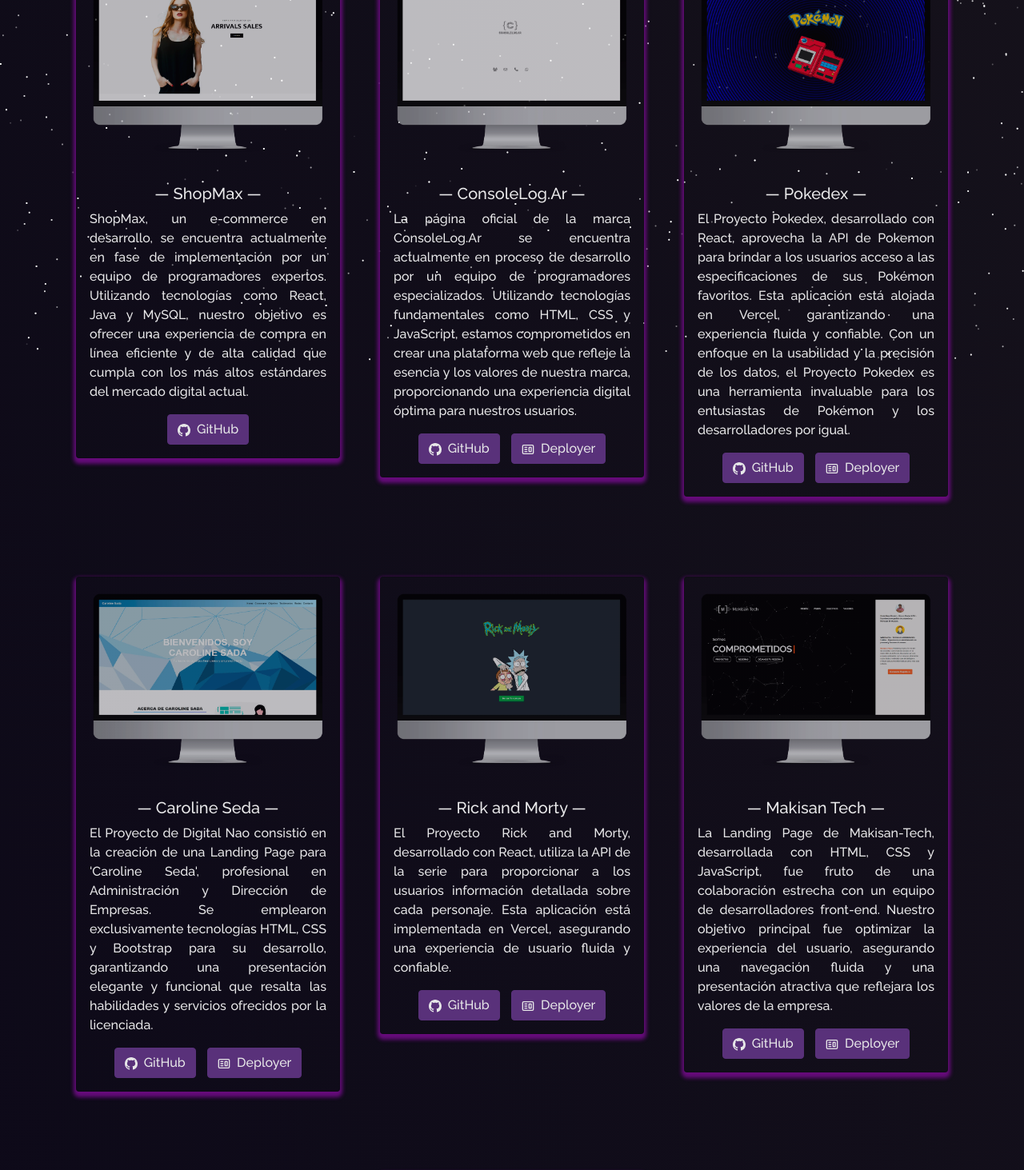
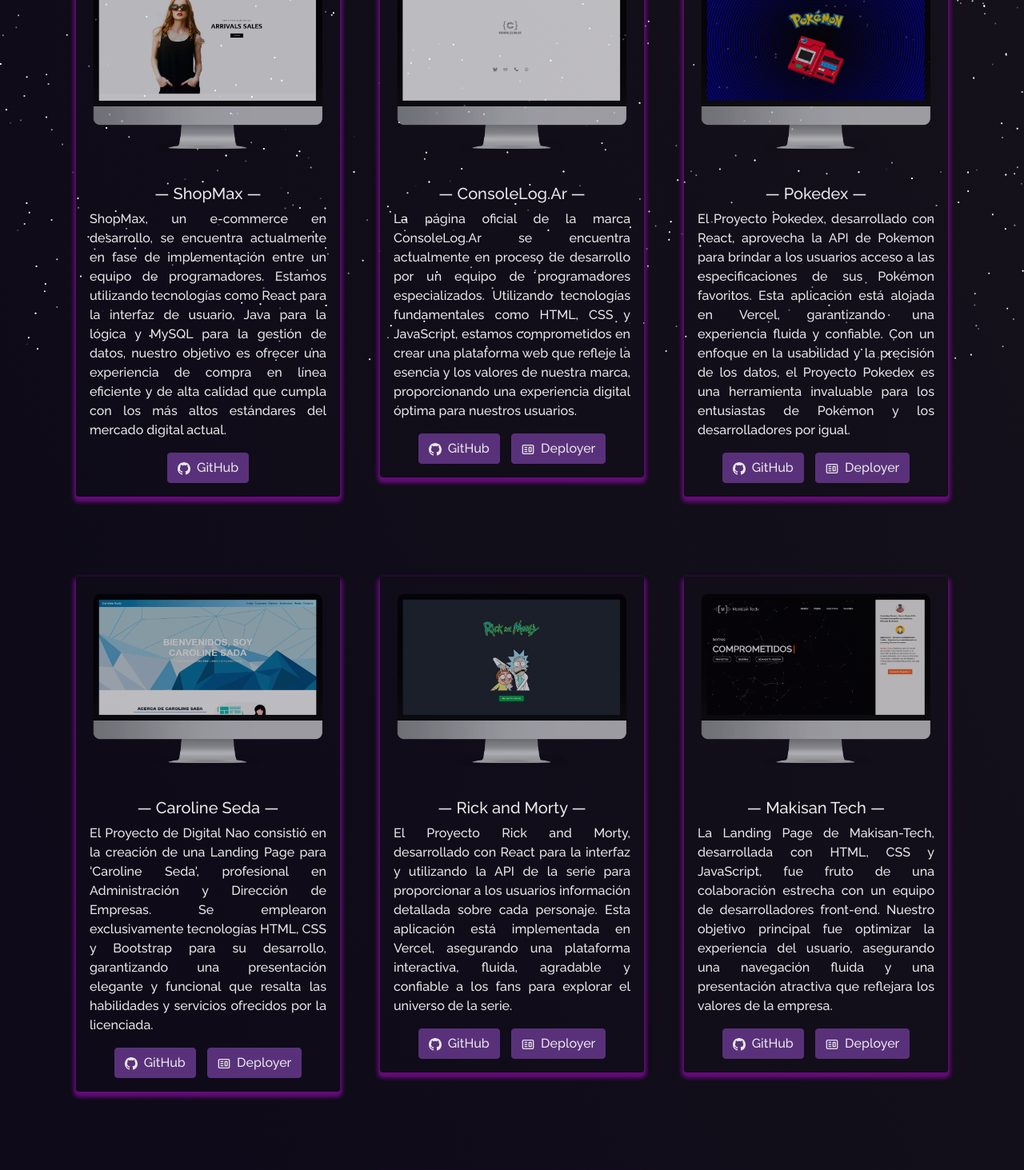
Before and after one commit to eduardoe92/WebSite, a React (Create React App) app: page /project in a window 1280 px wide. Shown: the part 349-1812 px from the top of the page at 80% size. Built offline with nearby package versions, Linux system fonts and the light colour scheme.

Commit message:
Modificacion de descripcion de textos

```diff
--- a/src/components/Projects/Projects.jsx
+++ b/src/components/Projects/Projects.jsx
@@ -19,7 +19,7 @@
     {
       imgPath: ShopMax,
       title: "ShopMax",
-      description: "ShopMax, un e-commerce en desarrollo, se encuentra actualmente en fase de implementación por un equipo de programadores expertos. Utilizando tecnologías como React, Java y MySQL, nuestro objetivo es ofrecer una experiencia de compra en línea eficiente y de alta calidad que cumpla con los más altos estándares del mercado digital actual.",
+      description: "ShopMax, un e-commerce en desarrollo, se encuentra actualmente en fase de implementación entre un equipo de programadores. Estamos utilizando tecnologías como React para la interfaz de usuario, Java para la lógica y MySQL para la gestión de datos, nuestro objetivo es ofrecer una experiencia de compra en línea eficiente y de alta calidad que cumpla con los más altos estándares del mercado digital actual.",
       ghLink: "https://github.com/eduardoe92/tienda",
       demoLink: "",
     },
@@ -47,7 +47,7 @@
     {
       imgPath: RickAndMorty,
       title: "Rick and Morty",
-      description: "El Proyecto Rick and Morty, desarrollado con React, utiliza la API de la serie para proporcionar a los usuarios información detallada sobre cada personaje. Esta aplicación está implementada en Vercel, asegurando una experiencia de usuario fluida y confiable.",
+      description: "El Proyecto Rick and Morty, desarrollado con React para la interfaz y utilizando la API de la serie para proporcionar a los usuarios información detallada sobre cada personaje. Esta aplicación está implementada en Vercel, asegurando una plataforma interactiva, fluida, agradable y confiable a los fans para explorar el universo de la serie.",
       ghLink: "https://github.com/eduardoe92/Pokedex",
       demoLink: "https://pokedex-eduardoe92.vercel.app/",
     },
```
